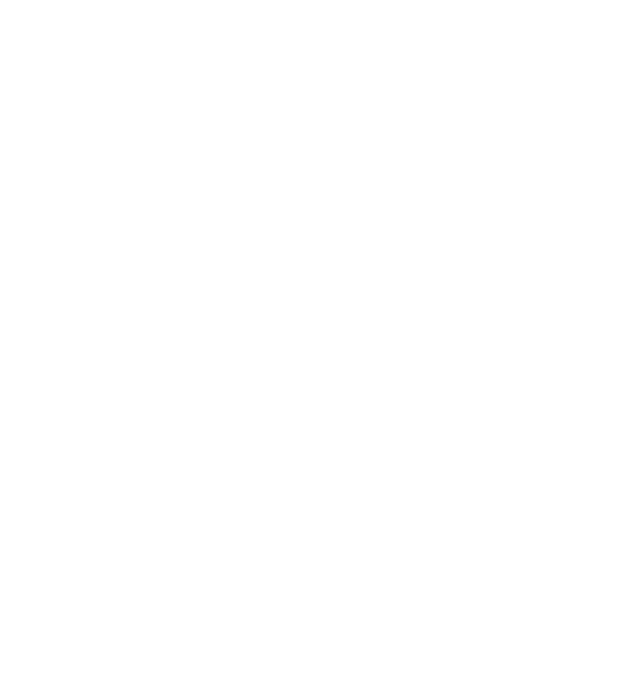
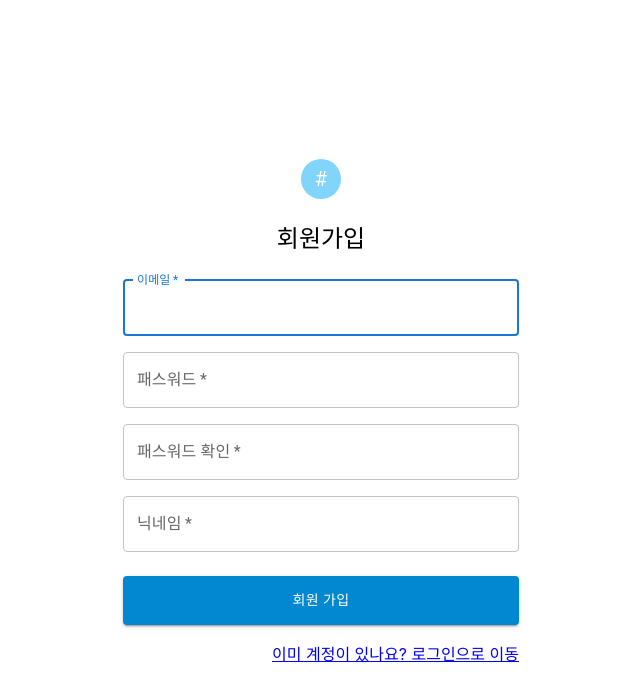
Before and after one commit to xenosign/git-test-2, a React (Create React App) app: page /signup1 in a window 1280 px wide. Before the commit this address had no page. Shown: the top 700 px of the page, without its empty margins (319-959 px from the left). Built offline with nearby package versions, Linux system fonts and the light colour scheme.

Commit message:
회원가입 페이지 추가

```diff
--- a/src/App.js
+++ b/src/App.js
@@ -3,6 +3,7 @@
 import Item from './pages/Item';
 import Join from './pages/Join';
 import Login from './pages/Login';
+import Signup1 from './pages/Signup1'
 
 function App() {
   return (
@@ -11,6 +12,7 @@
       <Route path="/item" element={<Item />} />
       <Route path="/join" element={<Join />} />
       <Route path="/login" element={<Login />} />
+      <Route path='/signup1' element={<Signup1 />} />
     </Routes>
   );
 }
--- a/src/pages/Join.jsx
+++ b/src/pages/Join.jsx
@@ -1,4 +1,4 @@
-import { Avatar, Grid, TextField, Typography, Button } from '@mui/material';
+import { Avatar, Grid, TextField, Typography } from '@mui/material';
 import LoadingButton from '@mui/lab/LoadingButton';
 import { Box, Container } from '@mui/system';
 import React from 'react';
--- a/src/pages/Login.jsx
+++ b/src/pages/Login.jsx
@@ -1,4 +1,4 @@
-import { Avatar, Grid, TextField, Typography, Button } from '@mui/material';
+import { Avatar, Grid, TextField, Typography } from '@mui/material';
 import LoadingButton from '@mui/lab/LoadingButton';
 import { Box, Container } from '@mui/system';
 import React from 'react';
--- /dev/null
+++ b/src/pages/Signup1.jsx
@@ -0,0 +1,54 @@
+import { Avatar, Grid, TextField, Typography, Button } from '@mui/material';
+import { LoadingButton } from '@mui/lab';
+import { Box, Container } from '@mui/system';
+import { Link } from 'react-router-dom';
+import { lightBlue } from '@mui/material/colors';
+
+export default function Signup1() {
+  return (
+    <Container component='main' maxWidth='xs'>
+      <Box sx={{
+        display: 'flex',
+        flexDirection: 'column',
+        alignItems: 'center',
+        justifyContent: 'center',
+        height: '100vh',
+        }}>
+        <Avatar sx={{
+          m: 3,
+          bgcolor: lightBlue[200],
+        }}>#</Avatar>
+        <Typography component='h1' variant='h5'>회원가입</Typography>
+        <Box component='form' noValidate sx={{ mt: 3 }}>
+          <Grid container spacing={2}>
+            <Grid item xs={12}>
+              <TextField name='email' required fullWidth label='이메일' autoFocus autoComplete='off' ></TextField>
+            </Grid>
+            <Grid item xs={12}>
+              <TextField name='password' required fullWidth label='패스워드' type='password' ></TextField>
+            </Grid>
+            <Grid item xs={12}>
+              <TextField name='password' required fullWidth label='패스워드 확인' type='password' ></TextField>
+            </Grid>
+            <Grid item xs={12}>
+              <TextField name='ninkname' required fullWidth label='닉네임' ></TextField>
+            </Grid>
+          </Grid>
+          <LoadingButton
+              type="submit"
+              fullWidth
+              variant="contained"
+              sx={{ mt: 3, mb: 2, bgcolor: lightBlue[700], height: '3.5em' }}
+            >
+              회원 가입
+            </LoadingButton>
+            <Grid container justifyContent="flex-end">
+              <Grid item>
+                <Link to="/login">이미 계정이 있나요? 로그인으로 이동</Link>
+              </Grid>
+            </Grid>
+        </Box>
+      </Box>
+    </Container>
+  )
+}
```
